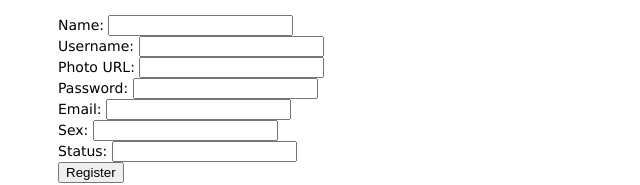
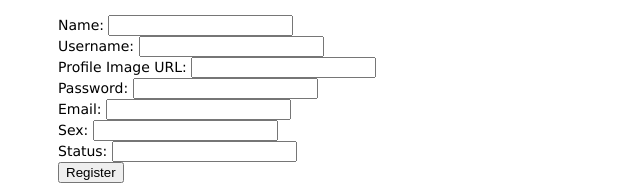
Before and after one commit to lrodriguesifsp/chatluizsandro, a website: page public/index.html in a window 1280 px wide. Shown: the part 260-445 px from the top of the page, without its empty margins (0-640 px from the left). Drawn offline with Linux system fonts and the light colour scheme; no server answers.

Commit message:
corrigir profile

```diff
--- a/public/index.html
+++ b/public/index.html
@@ -25,8 +25,8 @@
     <label for="username">Username:</label>
     <input type="text" id="username" name="username" required><br>
 
-    <label for="photo">Photo URL:</label>
-    <input type="text" id="photo" name="photo"><br>
+    <label for="profile">Profile Image URL:</label>
+    <input type="text" id="profile" name="profile"><br>
 
     <!-- <label for="birth">Birth Date:</label>
     <input type="date" id="birth" name="birth"><br> -->
```
